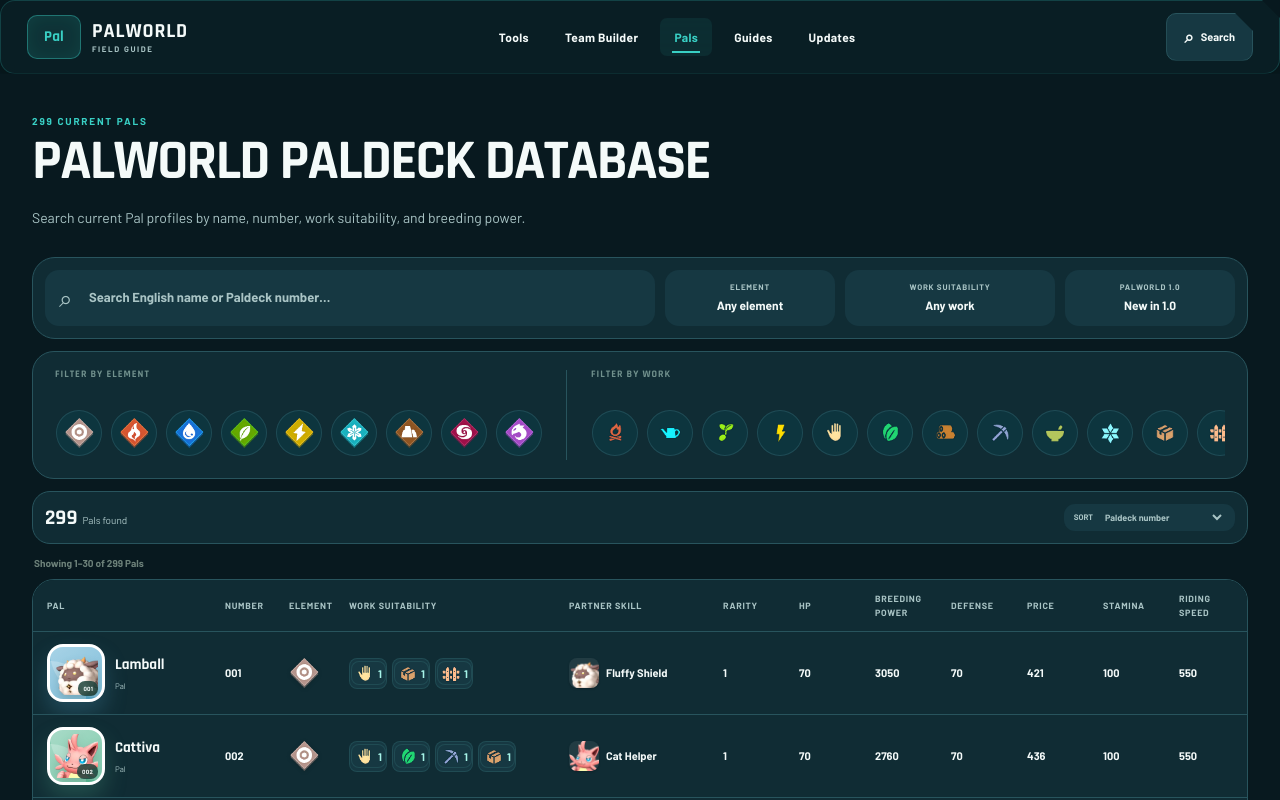
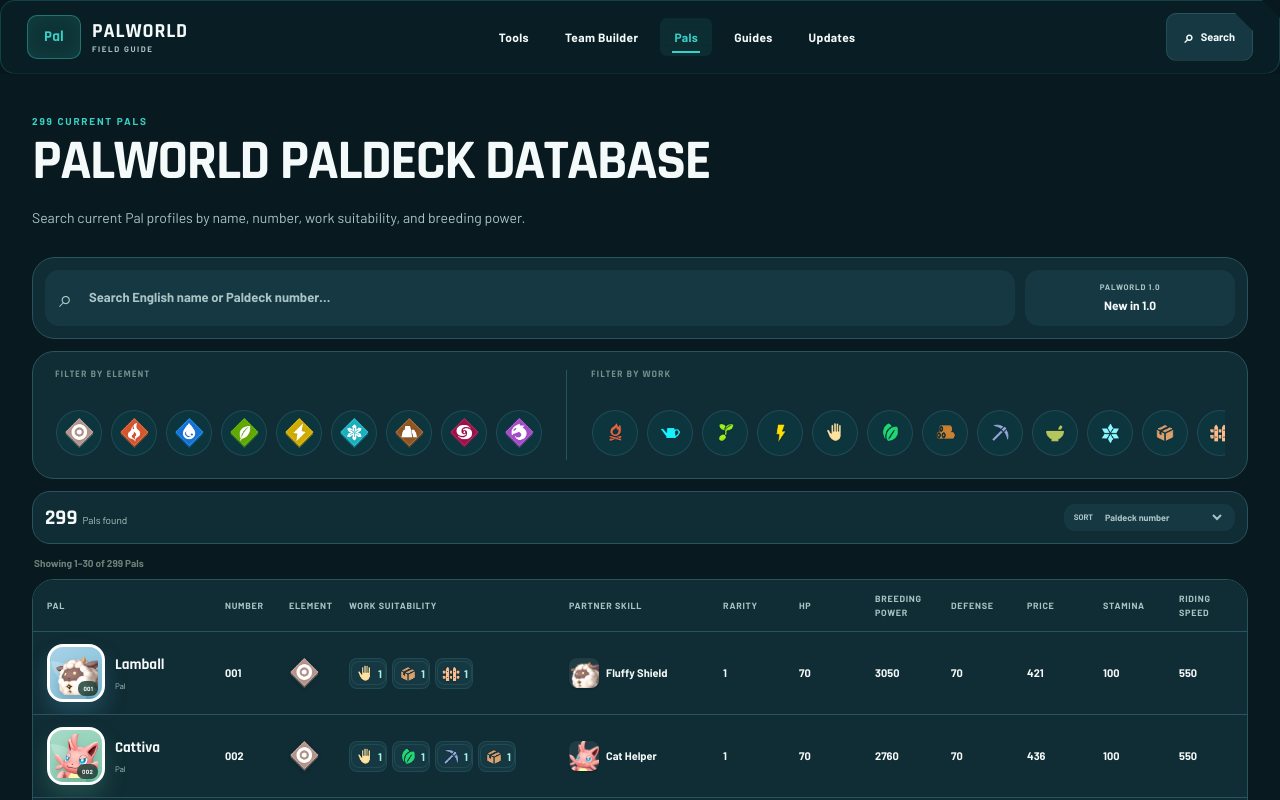
Before and after one commit to bowenchen-1/palworld-guide, a Next.js app: page /paldex in a window 1280 px wide. Shown: the top 800 px of the page. Built offline with nearby package versions, Linux system fonts and the light colour scheme.

Commit message:
Remove duplicate Paldeck filter controls

```diff
--- a/app/paldex/paldex-client.tsx
+++ b/app/paldex/paldex-client.tsx
@@ -48,17 +48,6 @@ export default function PaldexClient({ initialPage: _initialPage = 1 }: { initia
     router.push(query ? `${path}?${query}` : path, { scroll: false });
   };
   const toggle = <T extends string,>(items: T[], item: T) => items.includes(item) ? items.filter((value) => value !== item) : [...items, item];
-  const open = (next: Exclude<Sheet, null>) => {
-    if (next === "elements") {
-      setDraftElements(filters.elements);
-      setDraftElementMode(filters.elementMode);
-    } else {
-      setDraftWork(filters.work);
-      setDraftWorkMode(filters.workMode);
-      setDraftWorkLevel(filters.workLevel);
-    }
-    setSheet(next);
-  };
   const apply = () => {
     if (sheet === "elements") update({ elements: draftElements, elementMode: draftElementMode });
     else update({ work: draftWork, workMode: draftWorkMode, workLevel: draftWorkLevel });
@@ -72,8 +61,6 @@ export default function PaldexClient({ initialPage: _initialPage = 1 }: { initia
   return <section className="database-workspace paldex-workspace paldex-wide" aria-label="Palworld Paldeck filters and results">
     <div className="paldex-control-bar">
       <label className="paldex-search"><span>⌕</span><input value={filters.q} onChange={(event) => update({ q: event.target.value })} placeholder="Search English name or Paldeck number…" aria-label="Search Paldeck" /></label>
-      <button type="button" className="paldex-filter-open" onClick={() => open("elements")}><span>Element</span><strong>{filters.elements.length ? `${filters.elements.length} selected` : "Any element"}</strong></button>
-      <button type="button" className="paldex-filter-open" onClick={() => open("work")}><span>Work suitability</span><strong>{filters.work.length ? `${filters.work.length} selected` : "Any work"}</strong></button>
       <button type="button" className={`paldex-filter-open paldex-new-filter ${filters.newOnly ? "active" : ""}`} aria-pressed={filters.newOnly} onClick={() => update({ newOnly: !filters.newOnly })}><span>Palworld 1.0</span><strong>{filters.newOnly ? "New only" : "New in 1.0"}</strong></button>
     </div>
     <div className="paldex-icon-filters" aria-label="Quick Pal filters">
```
Also changed, not shown: app/tool-pages.css.
